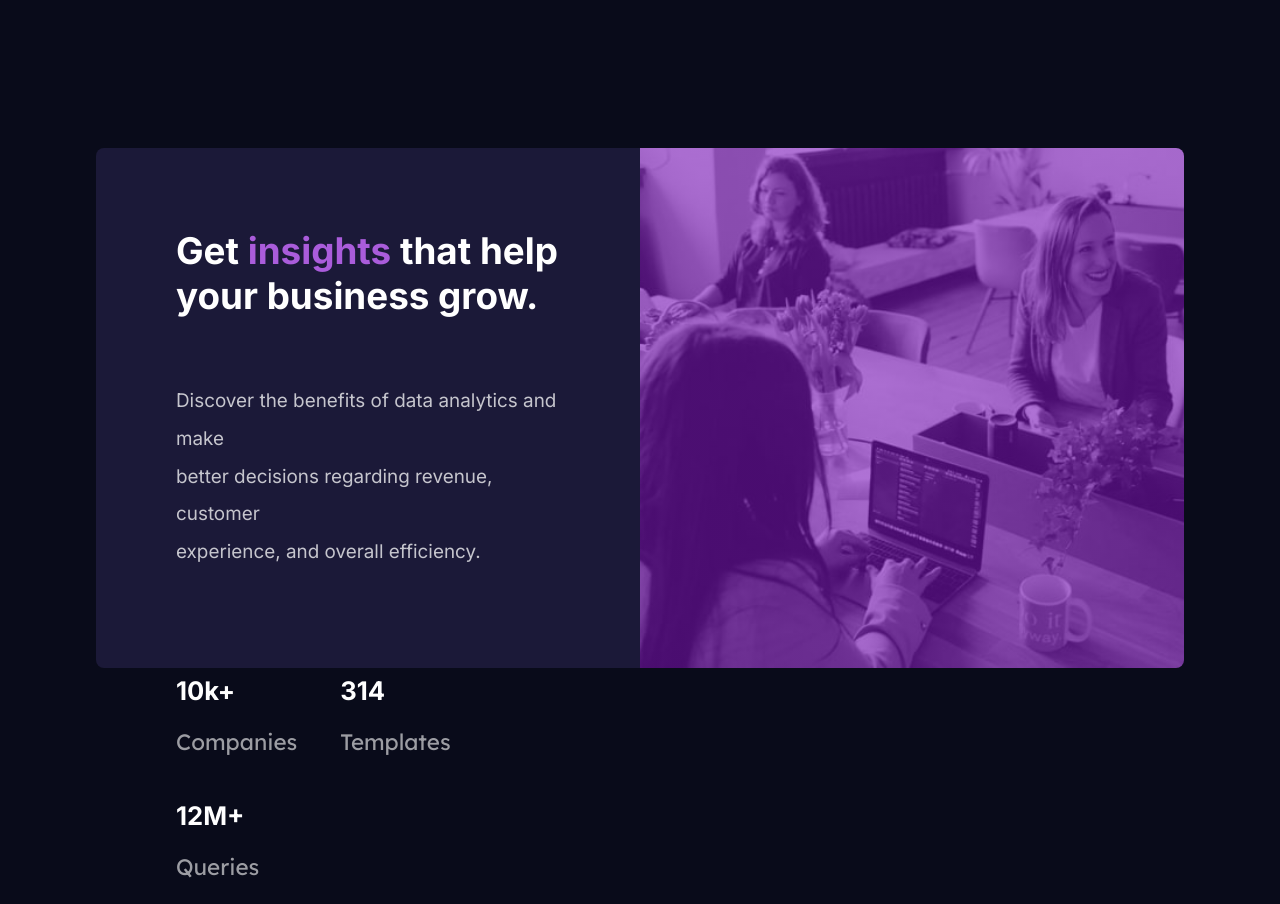
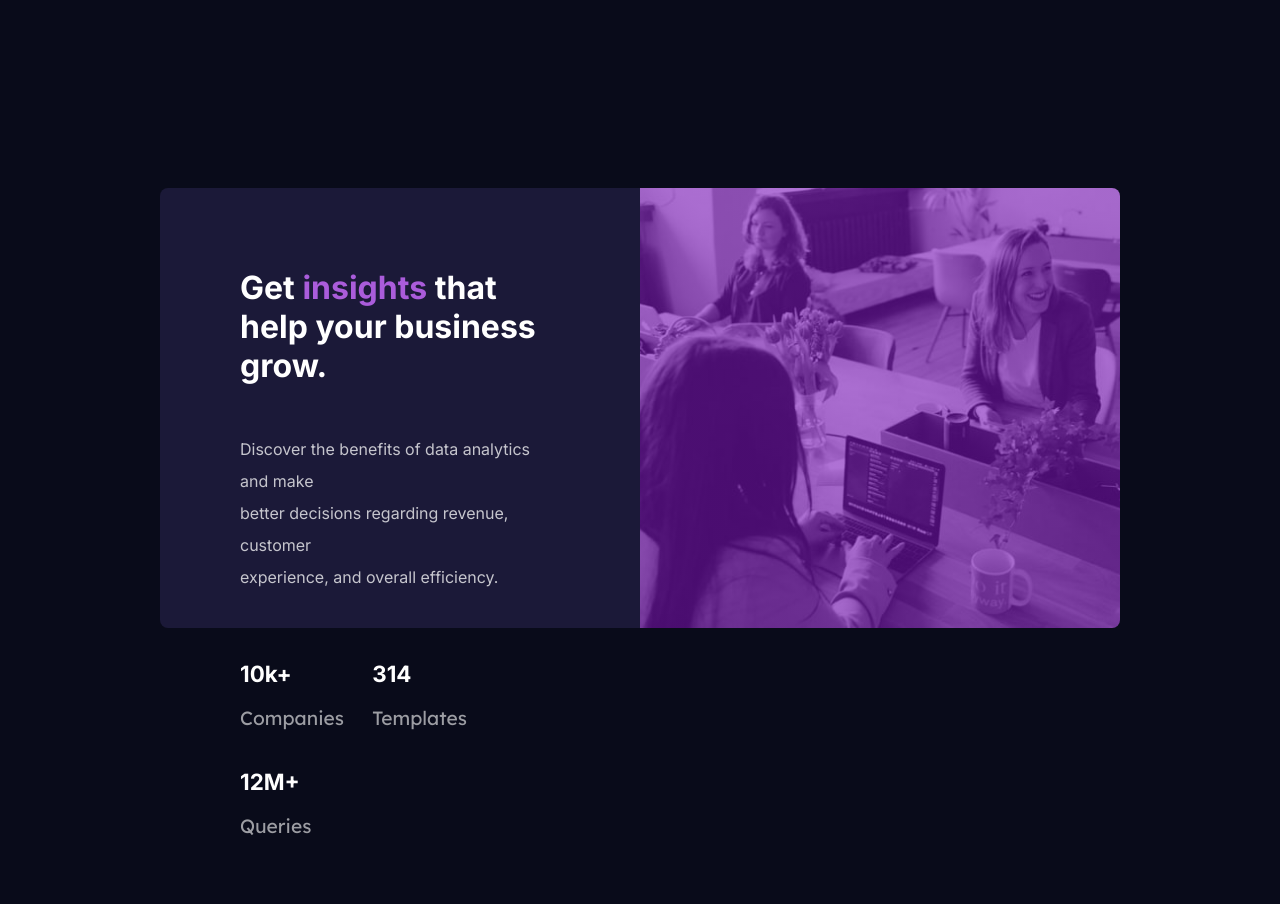
Before and after one commit to MichaelEdoigiawerie/Stats-Preview-Card-Component, a plain HTML site: page index.html in a window 1280 px wide. After the commit the page ends 857 px from the top, so only its background shows below. Drawn offline with Linux system fonts and the light colour scheme.

Commit message:
Update style.css

```diff
--- a/style.css
+++ b/style.css
@@ -21,7 +21,7 @@ span {
 
 h1 {
     color: var(--headings);
-    font-size: 2.8rem;
+    font-size: 2.3rem;
     margin: 0 0 2rem;
 }
 
@@ -35,13 +35,13 @@ h3 {
 
 p {
     color: hsla(0, 0%, 100%, 0.75);
-    font-size: 1.2rem;
+    font-size: 1rem;
     line-height: 2;
 }
 
 .card {
-    width: 85vw;
-    height: 65vh;
+    width: 75vw;
+    height: 55vh;
     margin: auto;
 }
 
@@ -73,14 +73,14 @@ p {
 }
 
 .stats {
-    font-size: 1.2rem;
+    font-size: 1.1rem;
     display: inline-block;
     position: relative;
     top: 2rem;
 }
 
 .space-out {
-    width: 11rem;
+    width: 9rem;
 }
 
 .stats h3 {
@@ -152,28 +152,28 @@ p {
 
 @media screen and (min-width: 821px) and (max-width: 1439px) {
     h1 {
-        font-size: 2.3rem;
+        font-size: 2rem;
     }
 
     h2 {
-        font-size: 1.6rem;
+        font-size: 1.4rem;
     }
 
     h3 {
-        font-size: 1.4rem;
+        font-size: 1.2rem;
     }
 
     .stats {
-        top: 4rem;
+        font-size: 1.1rem;
     }
 
     .space-out {
-        width: 10rem;
+        width: 8rem;
     }
 
     p {
-        margin-top: 4rem;
-        font-size: 1.18rem;
+        margin-top: 3rem;
+        font-size: 1rem;
     }
 
 }
```
